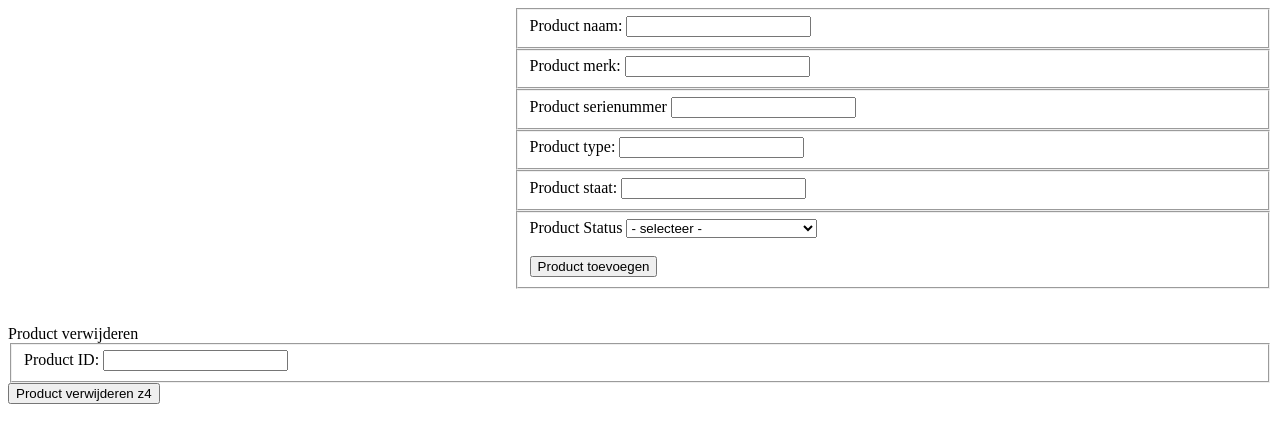
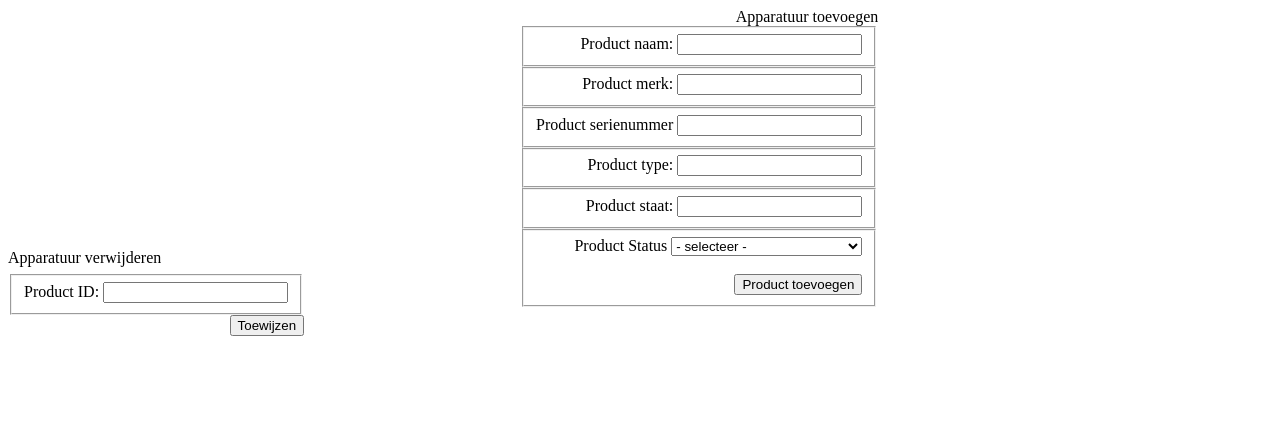
Before and after one commit to HeinzBonen/project4, a PHP site: page /productbewerken.php in a window 1280 px wide. Shown: the top 443 px of the page. Run offline with PHP 8.4, Linux system fonts and the light colour scheme.

Commit message:
Update productbewerken.php

```diff
--- a/productbewerken.php
+++ b/productbewerken.php
@@ -1,21 +1,24 @@
 <!DOCTYPE html>
 <html lang="en">
+
 <head>
   <meta charset="UTF-8">
   <meta http-equiv="X-UA-Compatible" content="IE=edge">
   <meta name="viewport" content="width=device-width, initial-scale=1.0">
-    <title>Document</title>
+  <title>Product bewerken</title>
 </head>
+
 <body>
 
   <style>
-
     .ptoevoegen {
+      position: absolute;
+      text-align: right;
       margin-left: 40%;
     }
-
   </style>
   <div class="ptoevoegen">
+  <h>Apparatuur toevoegen</h>
     <form action="verwerken.php" method="post" id="availability-form">
       <fieldset>
         <span><label>Product naam: </label><input type="text" name="pnaam" id="pnaam" required /></span>
@@ -49,17 +52,33 @@
           </select>
         </span>
         <br><br>
+    </form>
     <input type="submit" name="toevoegen" value="Product toevoegen">
-</form>
   </div>
+    <style>
+      .pverwijderen {
+        position: absolute;
+        text-align: right;
+        margin-top: 18%;
+      }
+
+      .tekstapparatuurverwijderen {
+        position: absolute;
+        margin-top: 16%;
+      }
+    </style>
+
   <br><br>
-<h>Product verwijderen</h>
+  <h class="tekstapparatuurverwijderen">Apparatuur verwijderen</h>
+  <div class="pverwijderen">
   <form action="verwerkenverwijderen.php" method="post" id="availability-form">
     <fieldset>
       <span><label>Product ID: </label><input type="text" name="delID" id="delID" required /></span>
       <br>
     </fieldset>
-    <input type="submit" name="verwijderen" value="Product verwijderen z4">
+    <input type="submit" name="verwijderen" value="Toewijzen">
   </form>
+  </div>
 </body>
+
 </html>
```
Lines whose indentation alone changed are shown as unchanged.
